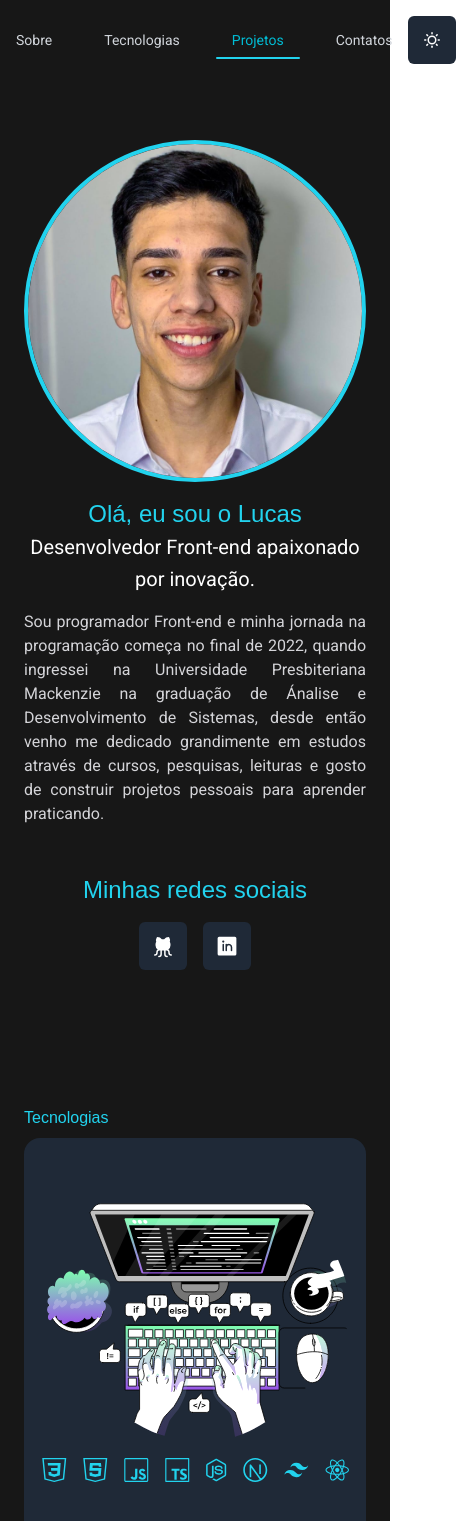
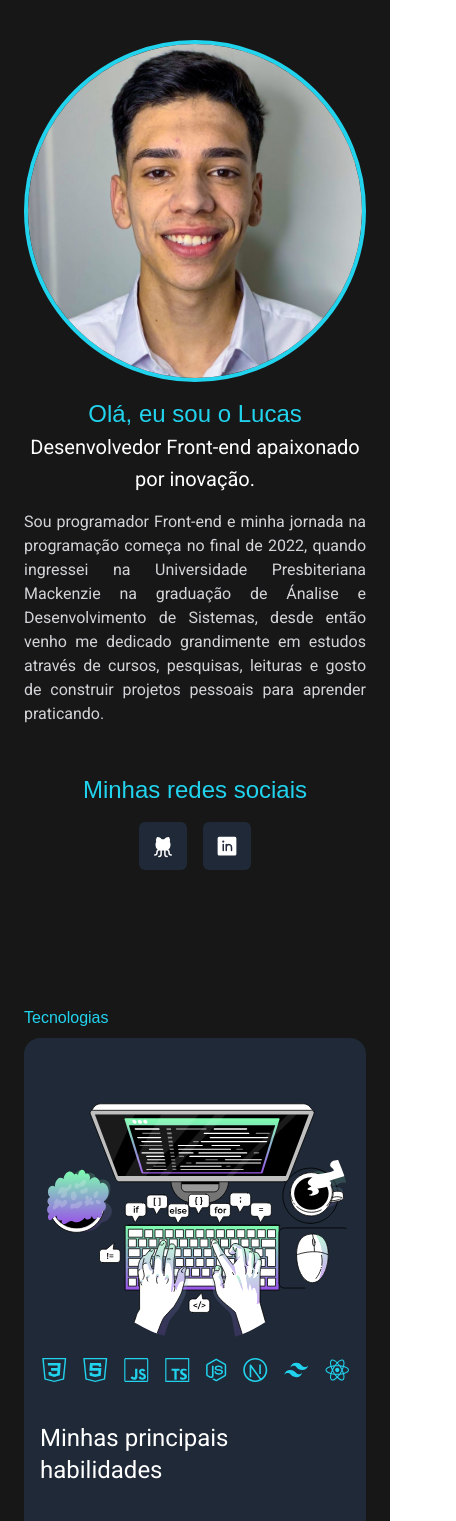
Before and after one commit to LucasfNeves/portifolio-lucas-neves-2023, a Next.js app: page / in a window 390 px wide. Shown: the top 1521 px of the page, 456 px wide, since content can reach past the window. Built offline with nearby package versions, Linux system fonts and the light colour scheme; a web font is replaced by a local one.

Commit message:
responsividade

```diff
--- a/src/components/Header/NavOptions.tsx
+++ b/src/components/Header/NavOptions.tsx
@@ -24,7 +24,7 @@ export function NavOptions({ text, activeItem, id }: NavOptionsProps) {
       spy
       smooth
       duration={800}
-      offset={-80}
+      offset={-100}
       onSetActive={() => handleNavOptions(id)}
     >
       <li
--- a/src/components/Header/index.tsx
+++ b/src/components/Header/index.tsx
@@ -9,7 +9,7 @@ import { ButtonSmall } from '../ButtonSmall'
 
 export function Header() {
   return (
-    <header className="sticky left-0 right-0 top-0 z-10 mx-auto  flex h-[5rem] w-full max-w-[76rem] items-center justify-between bg-neutral-900">
+    <header className=" hidden sticky left-0 right-0 top-0 z-10 mx-auto  lg:flex h-[5rem] w-full max-w-[76rem] items-center justify-between bg-neutral-900">
       <figure>
         <Image src={logo} alt="Logo" />
       </figure>
--- a/src/components/Projects/CardProject.tsx
+++ b/src/components/Projects/CardProject.tsx
@@ -18,7 +18,7 @@ export function CardProject({
   image,
 }: CardProjectProps) {
   return (
-    <article className="group relative min-w-[24rem] min-h-[21.5rem] bg-gray-800 px-7 flex items-start flex-col hover:scale-105  justify-center rounded-2xl trasition duration-200 ease-in-out hover:bg-opacity-50">
+    <article className="group relative w-full lg:w-[24rem] min-h-[21.5rem] bg-gray-800 px-7 flex items-start flex-col hover:scale-105  justify-center rounded-2xl trasition duration-200 ease-in-out hover:bg-opacity-50">
       <figure className="trasition duration-200 ease-in-out group-hover:opacity-50 mb-2">
         <Image width={338} height={190.04} src={image} alt={''} />
       </figure>
--- a/src/components/Technologies/IconsTechs.tsx
+++ b/src/components/Technologies/IconsTechs.tsx
@@ -10,7 +10,7 @@ import Image from 'next/image'
 
 export function IconsTechs() {
   return (
-    <span className="mb-6 flex gap-4">
+    <div className="mb-6 flex gap-4 flex-wrap">
       <Image src={CSS} alt={''} />
       <Image src={HTML} alt={''} />
       <Image src={JS} alt={''} />
@@ -19,6 +19,6 @@ export function IconsTechs() {
       <Image src={Next} alt={''} />
       <Image src={Tailwind} alt={''} />
       <Image src={React} alt={''} />
-    </span>
+    </div>
   )
 }
```
